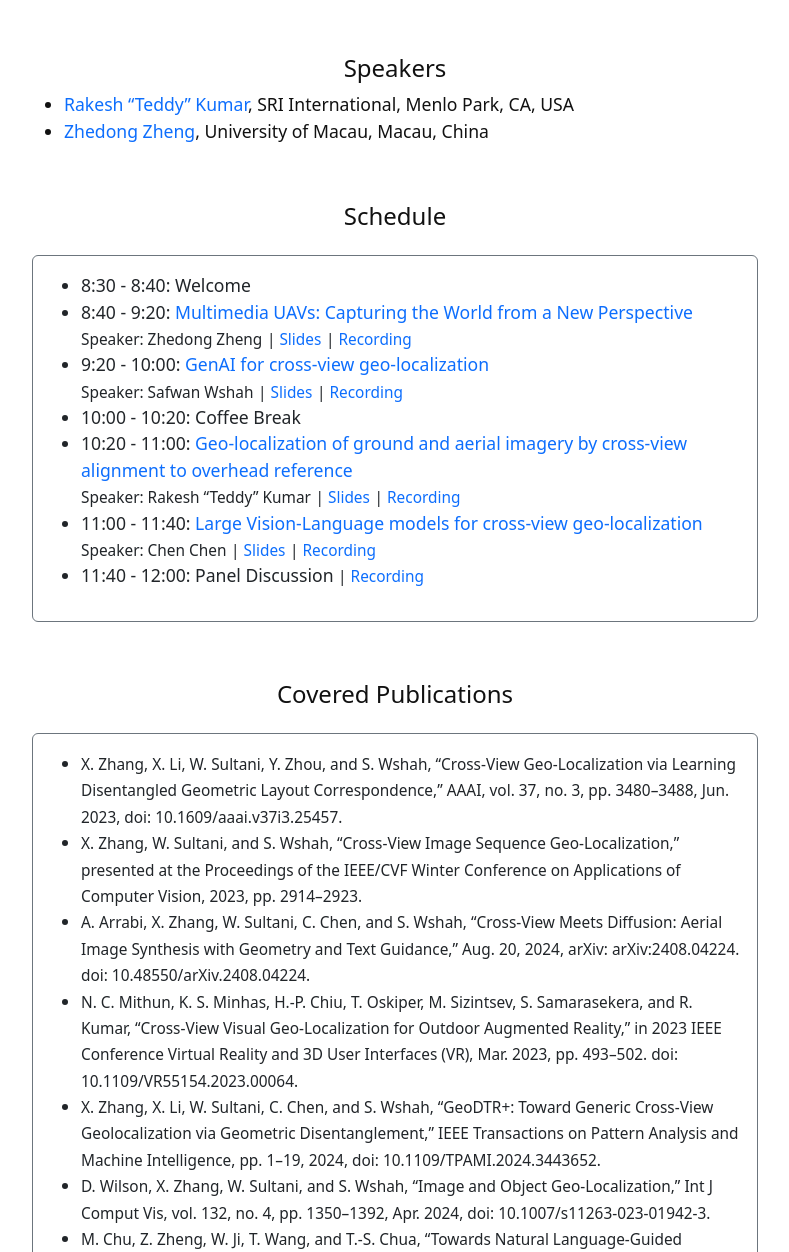
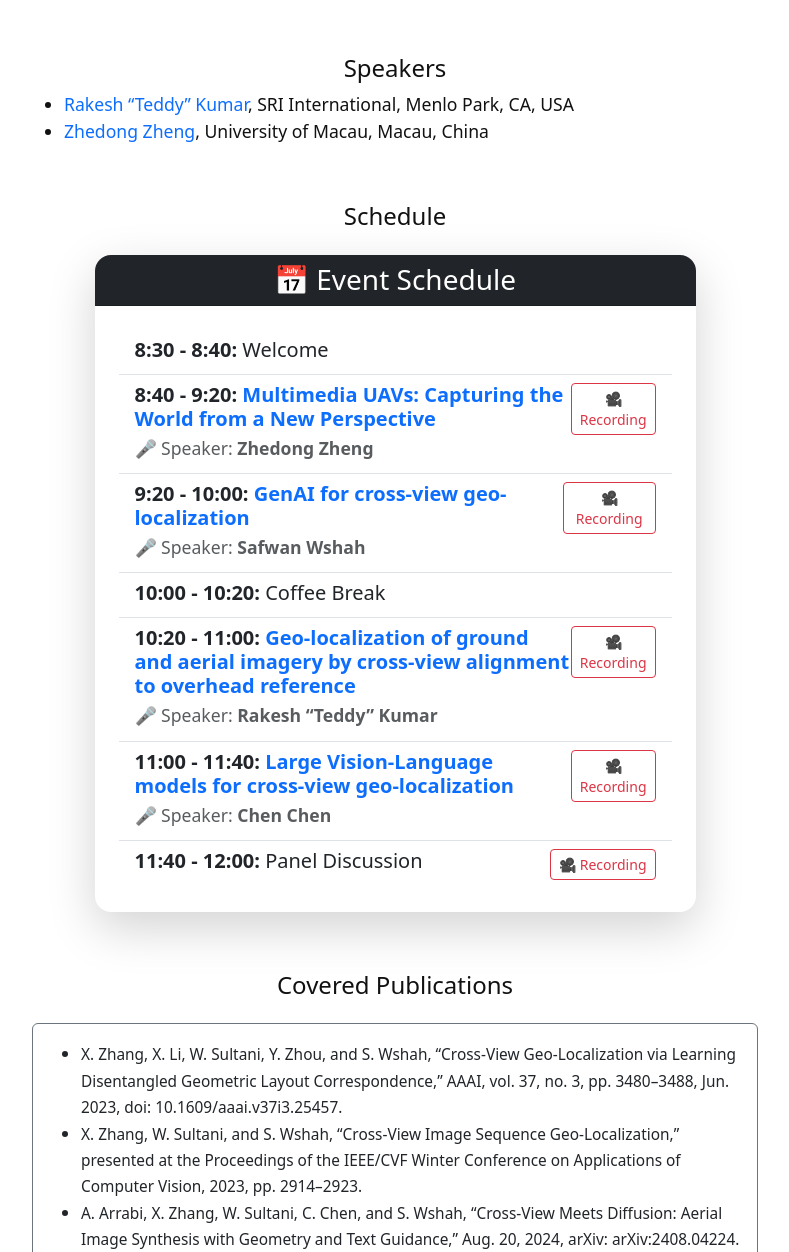
Before and after one commit to zxh009123/WACV25_CVGL_Tutorial, a Jekyll site: the page built from index.md, in a window 1280 px wide and 1400 px high, scrolled down 1240 px, cut to the strip 0-1252 px from the top of the window. Shown: the whole strip, without its empty margins (245-1034 px from the left). Built offline with Jekyll 4.4.1, drawn with Linux system fonts in a browser that asks for light colours.

Commit message:
improved card layout

```diff
--- a/_includes/toc.html
+++ b/_includes/toc.html
@@ -1,4 +1,4 @@
-{% comment %}
+<!-- {% comment %}
     Add an auto generated TOC based on the front matter of content pages
 {% endcomment %}
 <div class="row justify-content-center">
@@ -34,10 +34,10 @@
             </div>
         </div>
     </div>
-</div>
+</div> -->
 
 
-<!-- {% comment %}
+{% comment %}
     Auto-generated schedule with enhanced styling
 {% endcomment %}
 <div class="row justify-content-center">
@@ -86,4 +86,4 @@
             </div>
         </div>
     </div>
-</div> -->
+</div>
```
